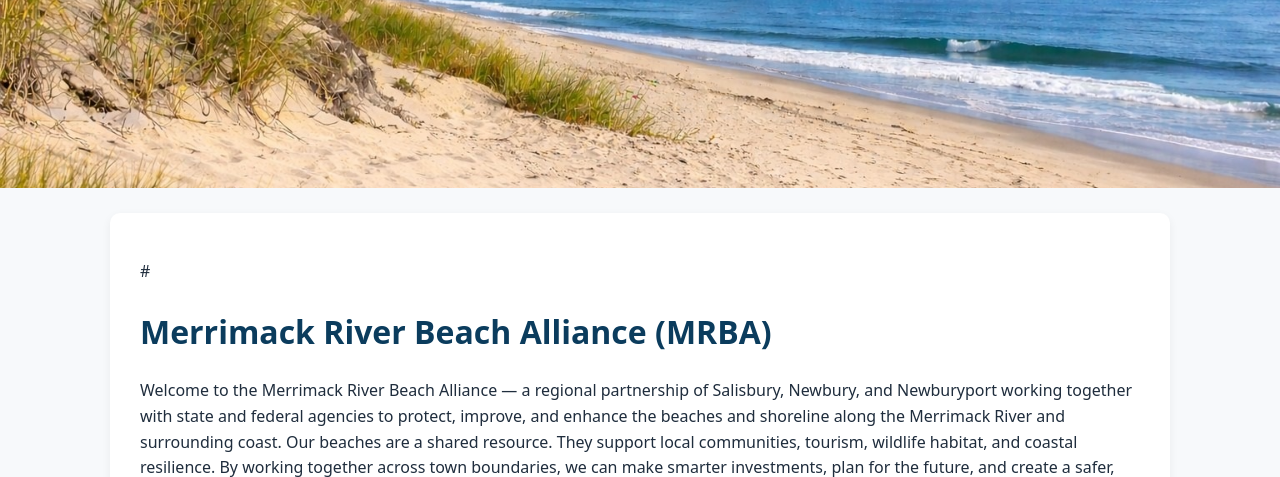
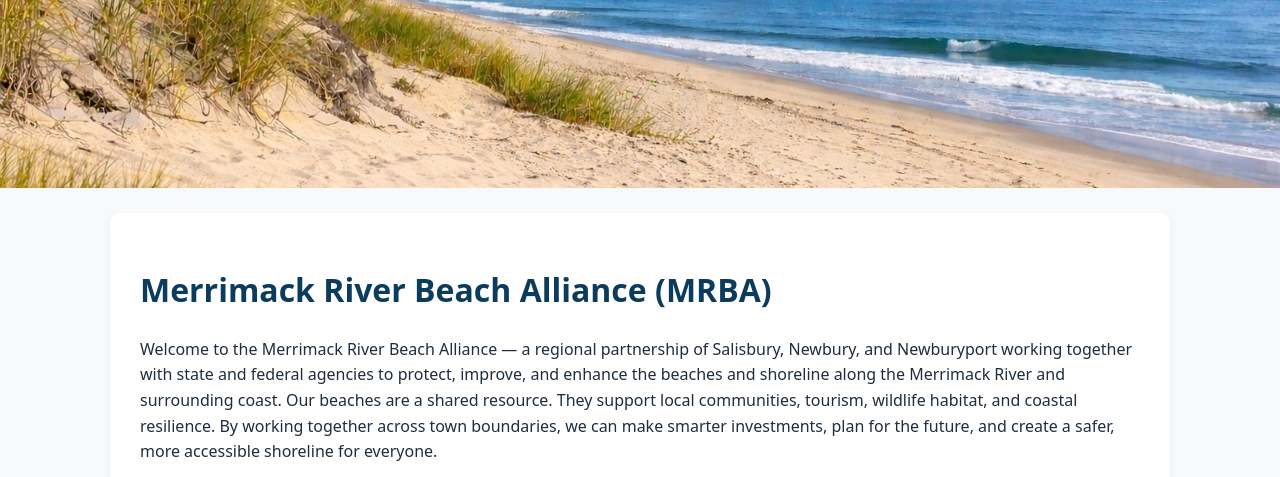
Before and after one commit to MAMRBAGOV/mamrba.gov, a Jekyll site: the page built from index.md, in a window 1280 px wide and 900 px high, scrolled down 378 px, cut to the strip 0-477 px from the top of the window. Built offline with Jekyll 4.4.1, drawn with Linux system fonts in a browser that asks for light colours.

```diff
--- a/index.md
+++ b/index.md
@@ -4,7 +4,7 @@ title: Page Title
 ---
  <!-- LEFT SIDE TEXT -->
   <div style="flex:2; min-width:280px;">
-#<h1>Merrimack River Beach Alliance (MRBA)</h1>
+<h1>Merrimack River Beach Alliance (MRBA)</h1>
 <p>
   Welcome to the Merrimack River Beach Alliance — a regional partnership of Salisbury, Newbury, and Newburyport working together with state and federal agencies to protect, improve, and enhance the beaches and shoreline along the Merrimack River and surrounding coast.
 
```
